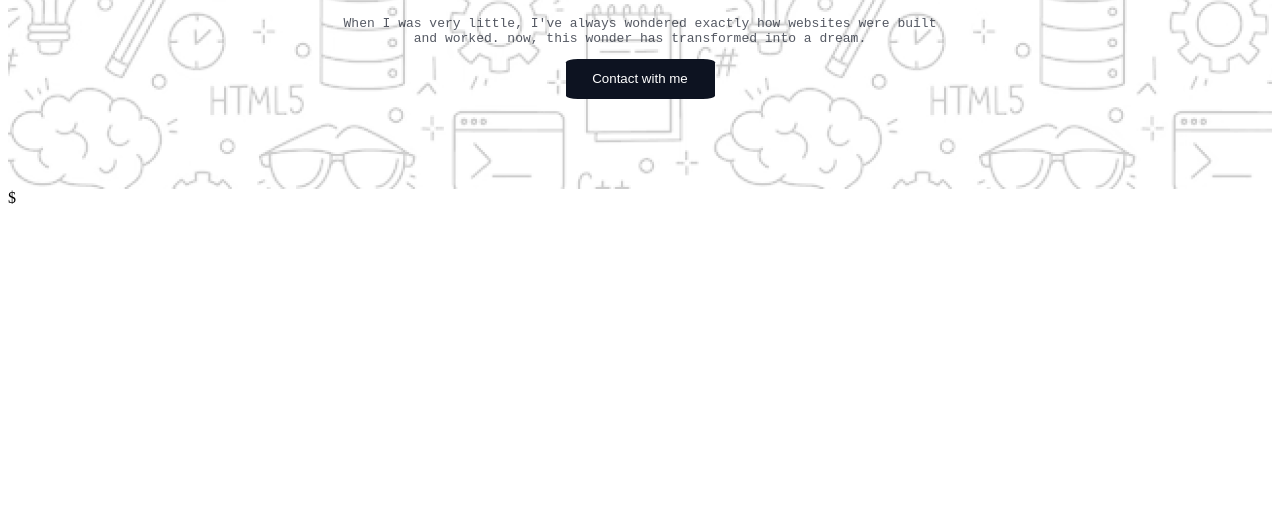
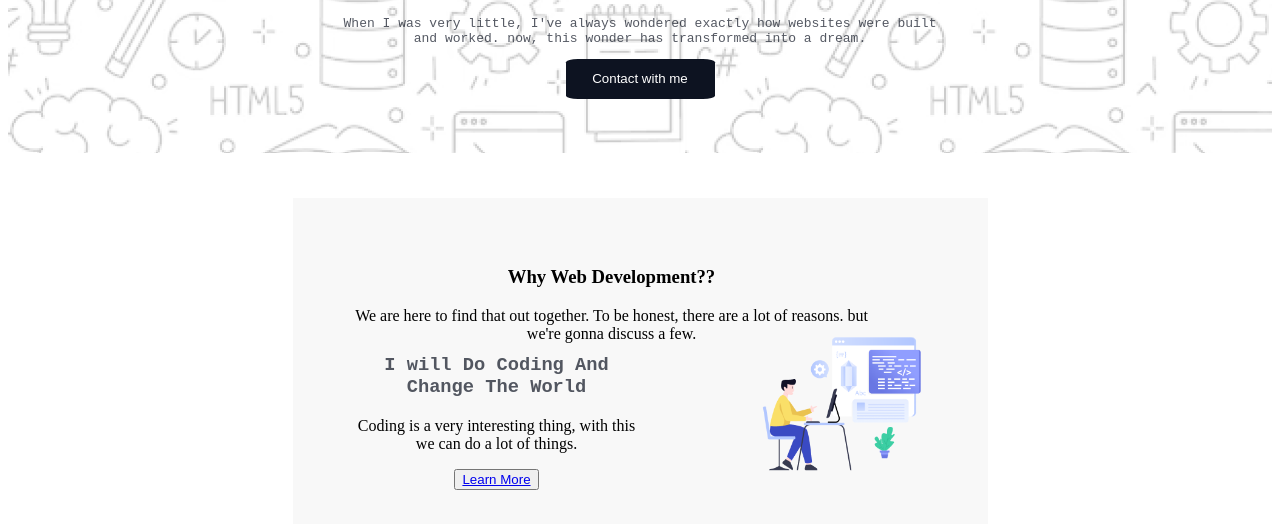
Before and after one commit to Sadia-Islam19/Assignment-1, a plain HTML site: page index.html in a window 1280 px wide. Shown: the part 276-800 px from the top of the page. Drawn offline with Linux system fonts and the light colour scheme; a web font is replaced by a local one.

Commit message:
started the 2nd portion

```diff
--- a/index.html
+++ b/index.html
@@ -27,10 +27,22 @@
     </header>
     <main>
         <section class="sect_1">
-            <div class="Outer_div">
-                <div class="inner_div">
-
+            <div class="inner_div">
+                <div class="div_hd">
+                    <h3 class="div_hd_h3">Why Web Development??</h3>
+                    <p class="div_hd_p">We are here to find that out together. To be honest, there are a lot of reasons. but we're gonna
+                        discuss a few.</p>
                 </div>
+                <div class="class_1">
+                    <div class="cls1_content">
+                        <h3 class="sec1_div1_h3">I will Do Coding And Change The World</h3>
+                        <p class="sec1_div1_p">Coding is a very interesting thing, with this we can do a lot of things.</p>
+                        <button><a href="https://www.nobledesktop.com/learn/coding/what-can-you-do-with-coding-skills">Learn More</a></button>
+                    </div>
+                    <img class="cls1_img" src="assets/Layer_1.png" alt="coding">
+                </div>
+                <div class="class_2"></div>
+                <div class="class_3"></div>
             </div>
         </section>
         <section class="sect_2"></section>
--- a/styles/style.css
+++ b/styles/style.css
@@ -10,7 +10,7 @@
 /* Background img */
 #main_sec{
     background-image: url(../assets/Hero-bg.png);
-    height:398px;
+    height:362px;
     text-align: center;
 }
 
@@ -53,11 +53,42 @@
 /* main-content */
 
 .sect_1{
-
-}
-.Outer_div{
+    width: 695px;
+    height: 850px;
+    margin: 0 auto;
+    margin-top: 45px;
+    background-color: rgba(248, 248, 248, 0.91);
 
 }
 .inner_div{
+    padding: 49px 59px;
+    max-width: 577px;
+    max-height: 752px;
+    text-align: center;
+}
+.div_hd{
+    max-width: 520px;
+    max-height: 69px;
+}
+.class_1{
+    display: flex;
+    justify-content: space-between;
+}
+.cls1_img{
+    width: 167px;
+    height: 146.4px;
+}
+.cls1_content{
+    width: 290px;
+    height: 134px;
+}
+.sec1_div1_h3{
+    font-family: "Azeret Mono", monospace;
+    font-weight: 700;
+    font-size: 20;
+    color: #0D1321;
+    opacity: 0.7;
+}
+.sec1_div1_p{
 
 }
```
